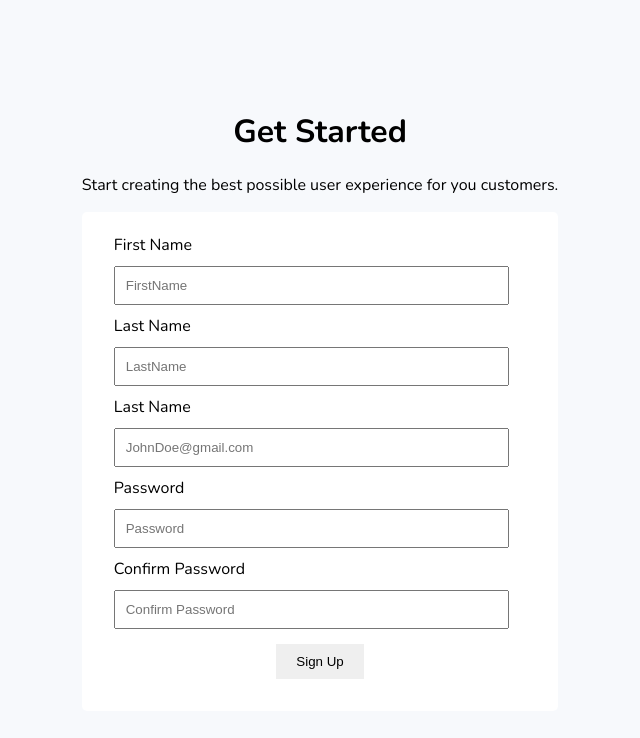
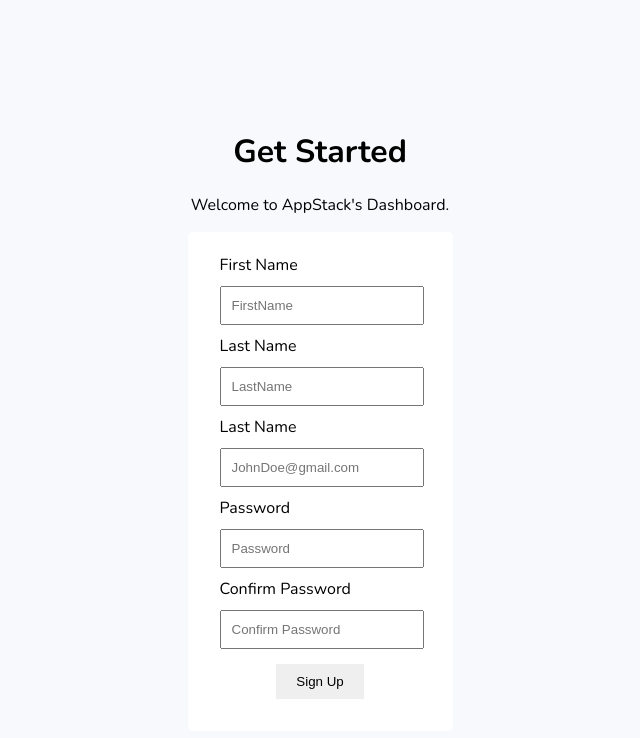
Before and after one commit to TEE2DWHY/admin-dashboard, a Next.js app: page /sign-up in a window 1280 px wide. Shown: the top 738 px of the page, without its empty margins (320-960 px from the left). Built offline with nearby package versions, Linux system fonts and the light colour scheme.

Commit message:
started working on auth pages

```diff
--- a/app/sign-up/page.jsx
+++ b/app/sign-up/page.jsx
@@ -6,9 +6,7 @@ const SignUp = () => {
       <div className="sign-up">
         <div className="signup-header">
           <h1>Get Started</h1>
-          <p>
-            Start creating the best possible user experience for you customers.
-          </p>
+          <p>Welcome to AppStack's Dashboard.</p>
         </div>
         <form>
           <div>
--- a/styles/auth.css
+++ b/styles/auth.css
@@ -4,6 +4,7 @@ body {
   justify-content: center;
   height: 100vh;
   background-color: #f7f9fc;
+  padding: 20px;
 }
 /* Sign Up */
 .signup-header {
```
